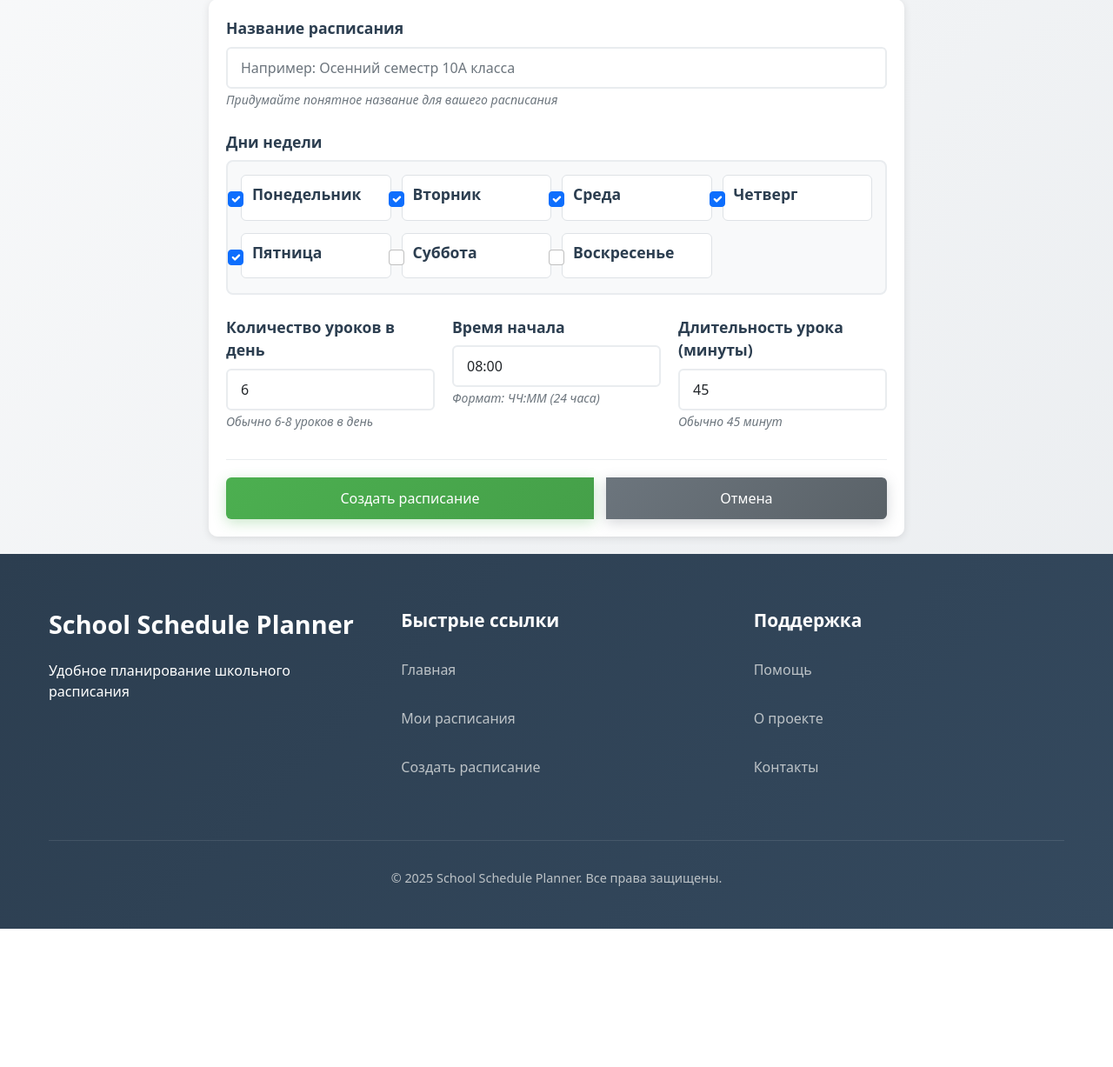
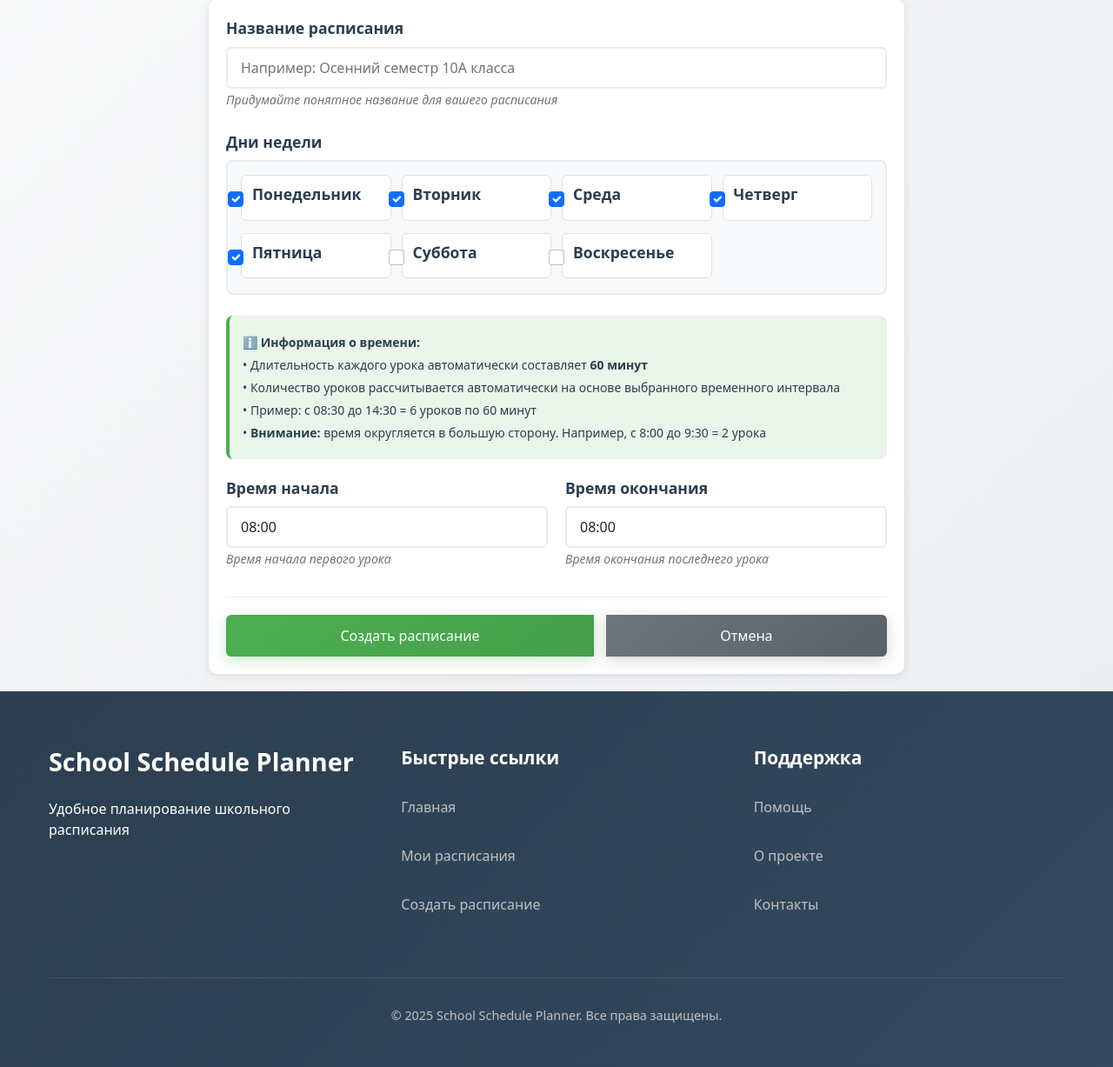
Before and after one commit to KulikovaSasha/school-schedule-website, a Flask app: page /create-schedule in a window 1280 px wide. Shown: the part 147-1374 px from the top of the page at 87% size. Before the commit the page ends 1215 px from the top, so only its background shows below. Run offline with Flask 3, Linux system fonts and the light colour scheme; the visitor is signed in with stand-in values (Sample User, id 1).

Commit message:
Исправлена страница создания расписания

```diff
--- a/app/forms.py
+++ b/app/forms.py
@@ -1,4 +1,3 @@
-
 from flask_wtf import FlaskForm
 from wtforms import StringField, PasswordField, SubmitField, SelectMultipleField, IntegerField, SelectField
 from wtforms.validators import DataRequired, Length, Email, EqualTo
@@ -20,13 +19,10 @@ class RegistrationForm(FlaskForm):
     password2 = PasswordField('Повторите пароль', validators=[DataRequired(), EqualTo('password')])
     submit = SubmitField('Зарегистрироваться')
 
-    # ПЕРЕМЕСТИТЕ валидацию в routes или оставьте здесь, но без импорта User
     def validate_username(self, username):
-        # Валидация будет выполнена в роуте
         pass
 
     def validate_email(self, email):
-        # Валидация будет выполнена в роуте
         pass
 
 class MultiCheckboxField(SelectMultipleField):
@@ -38,7 +34,6 @@ class ScheduleForm(FlaskForm):
     title = StringField('Название расписания',
                         validators=[DataRequired(), Length(max=100)])
 
-    # Множественный выбор дней недели
     days_of_week = MultiCheckboxField('Дни недели',
                                       choices=[
                                           ('mon', 'Понедельник'),
@@ -59,17 +54,16 @@ class ScheduleForm(FlaskForm):
             if day not in valid_days:
                 raise ValidationError(f'Неверный день недели: {day}')
 
-    lessons_per_day = IntegerField('Количество уроков в день', validators=[DataRequired()])
+    # Убрано поле lessons_per_day
     start_time = SelectField('Время начала', choices=[], validators=[DataRequired()])
-    #end_time = SelectField('Время окончания', choices=[], validators=[DataRequired()])
-    lesson_duration = IntegerField('Длительность урока (минуты)', validators=[DataRequired()])
+    end_time = SelectField('Время окончания', choices=[], validators=[DataRequired()])  # Добавлено поле окончания
     submit = SubmitField('Создать расписание')
 
     def __init__(self, *args, **kwargs):
         super(ScheduleForm, self).__init__(*args, **kwargs)
         # Заполняем варианты времени
         self.start_time.choices = self.get_time_choices()
-        #self.end_time.choices = self.get_time_choices()
+        self.end_time.choices = self.get_time_choices()  # Добавлено для окончания
 
     def get_time_choices(self):
         """Возвращает список времени с 8:00 до 20:45 с интервалом 5 минут"""
--- a/app/routes.py
+++ b/app/routes.py
@@ -20,15 +20,23 @@ def count_days_filter(days_json):
         return 0
 
 
-def calculate_lesson_times(start_time, duration_minutes, lessons_count):
-    """Рассчитывает время начала и окончания каждого урока"""
+def calculate_lesson_times(start_time, end_time):
+    """Рассчитывает время начала и окончания каждого урока (фиксированная длительность 60 минут)"""
     try:
         start = datetime.strptime(start_time, '%H:%M')
+        end = datetime.strptime(end_time, '%H:%M')
+
+        # Расчет общего времени в минутах
+        total_minutes = (end - start).total_seconds() / 60
+
+        # Количество уроков по 60 минут каждый - ОКРУГЛЯЕМ В БОЛЬШУЮ СТОРОНУ
+        lessons_count = int((total_minutes + 59) // 60)  # Округляем вверх
+        lessons_count = max(1, lessons_count)  # Минимум 1 урок
+
         times = []
-
         for i in range(lessons_count):
-            lesson_start = start + timedelta(minutes=duration_minutes * i)
-            lesson_end = lesson_start + timedelta(minutes=duration_minutes)
+            lesson_start = start + timedelta(minutes=60 * i)  # Фиксированная длительность 60 минут
+            lesson_end = lesson_start + timedelta(minutes=60)  # Фиксированная длительность 60 минут
             times.append({
                 'start': lesson_start.strftime('%H:%M'),
                 'end': lesson_end.strftime('%H:%M')
@@ -37,7 +45,7 @@ def calculate_lesson_times(start_time, duration_minutes, lessons_count):
         return times
     except ValueError:
         # Если формат времени неверный, возвращаем простую нумерацию
-        return [{'start': f'Урок {i + 1}', 'end': ''} for i in range(lessons_count)]
+        return [{'start': f'Урок {i + 1}', 'end': ''} for i in range(6)]  # Значение по умолчанию
 
 
 def get_day_display_name(day_code):
@@ -101,6 +109,18 @@ def create_schedule():
             print(f"DEBUG: Form data - {form.data}")
             print(f"DEBUG: Days of week data - {form.days_of_week.data}, type: {type(form.days_of_week.data)}")
 
+            # Проверка времени (без всплывающих окон)
+            start_time = form.start_time.data
+            end_time = form.end_time.data
+
+            if start_time and end_time:
+                start = datetime.strptime(start_time, '%H:%M')
+                end = datetime.strptime(end_time, '%H:%M')
+
+                if end <= start:
+                    flash('Время окончания должно быть позже времени начала!', 'danger')
+                    return render_template('create_schedule.html', form=form)
+
             # ИСПРАВЛЕНИЕ: Правильно обрабатываем строку с днями
             if isinstance(form.days_of_week.data, str):
                 # Если это строка с разделителями, преобразуем в список
@@ -127,9 +147,8 @@ def create_schedule():
                 title=form.title.data,
                 user_id=current_user.id,
                 days_of_week=days_json,
-                lessons_per_day=form.lessons_per_day.data,
                 start_time=form.start_time.data,
-                lesson_duration=form.lesson_duration.data
+                end_time=form.end_time.data
             )
 
             db.session.add(schedule)
@@ -167,11 +186,8 @@ def edit_schedule(schedule_id):
     # Безопасное преобразование кодов дней в читаемые названия
     display_days = [get_day_display_name(day) for day in days_list]
 
-    lesson_times = calculate_lesson_times(
-        schedule.start_time,
-        schedule.lesson_duration,
-        schedule.lessons_per_day
-    )
+    # Используем новую функцию с временем окончания
+    lesson_times = calculate_lesson_times(schedule.start_time, schedule.end_time)
 
     # Загружаем существующие уроки если они есть и преобразуем в словари
     lessons = {}
@@ -183,7 +199,7 @@ def edit_schedule(schedule_id):
             'color': lesson.color,
             'lesson_link': lesson.lesson_link,
             'link_text': lesson.link_text,
-            'font_family': lesson.font_family  # Убедитесь, что это поле есть
+            'font_family': lesson.font_family
         }
         # Отладочная информация
         print(f"Lesson {key}: font_family = {lesson.font_family}")
@@ -229,7 +245,7 @@ def save_schedule(schedule_id):
             return jsonify({'success': False, 'error': 'Access denied'}), 403
 
         data = request.get_json()
-        print(f"🔍 DEBUG: Received data: {data}")  # Добавьте эту строку!
+        print(f"🔍 DEBUG: Received data: {data}")
 
         if not data:
             return jsonify({'success': False, 'error': 'No data provided'}), 400
@@ -250,10 +266,9 @@ def save_schedule(schedule_id):
                 try:
                     day_index, lesson_index = map(int, key.split('_'))
 
-                    # ИСПРАВЛЕНИЕ: Правильное имя переменной
+                    # Используем автоматически рассчитанное количество уроков
                     if (0 <= day_index < len(days_list) and
-                            0 <= lesson_index < schedule.lessons_per_day):  # Было lessonIndex, должно быть lesson_index
-
+                            0 <= lesson_index < schedule.lessons_per_day):
                         font_family = lesson_data.get('font_family', 'Bookman Old Style')
                         print(f"🔍 DEBUG: Saving lesson {key} with font: '{font_family}'")
 
@@ -282,7 +297,7 @@ def save_schedule(schedule_id):
         db.session.rollback()
         print(f"❌ ERROR in save_schedule: {str(e)}")
         import traceback
-        traceback.print_exc()  # Эта строка покажет полную трассировку ошибки
+        traceback.print_exc()
         return jsonify({'success': False, 'error': str(e)}), 500
 
 
@@ -305,7 +320,7 @@ def update_lesson(schedule_id):
         color = data.get('color', '#FFFFFF')
         lesson_link = data.get('lesson_link', '').strip()
         link_text = data.get('link_text', '').strip()
-        font_family = data.get('font_family', 'Bookman Old Style')  # Добавлено: получение шрифта
+        font_family = data.get('font_family', 'Bookman Old Style')
 
         # Валидация данных
         if day_index is None or lesson_index is None:
@@ -316,7 +331,6 @@ def update_lesson(schedule_id):
                 try:
                     day_index, lesson_index = map(int, key.split('_'))
 
-                    # ВАЖНО: убедитесь, что font_family извлекается правильно
                     font_family = lesson_data.get('font_family', 'Bookman Old Style')
                     print(f"DEBUG: Saving lesson {key} with font: {font_family}")
 
@@ -328,7 +342,7 @@ def update_lesson(schedule_id):
                         color=lesson_data.get('color', '#FFFFFF'),
                         lesson_link=lesson_data.get('lesson_link', ''),
                         link_text=lesson_data.get('link_text', ''),
-                        font_family=font_family  # Это критически важно!
+                        font_family=font_family
                     )
                     db.session.add(lesson)
 
@@ -355,20 +369,16 @@ def view_schedule(schedule_id):
         flash('У вас нет доступа к этому расписанию.', 'danger')
         return redirect(url_for('main.dashboard'))
 
-
     try:
         days_list = json.loads(schedule.days_of_week)
     except (json.JSONDecodeError, TypeError):
-        days_list = ['mon', 'tue', 'wed', 'thu', 'fri']  # Значение по умолчанию
+        days_list = ['mon', 'tue', 'wed', 'thu', 'fri']
 
     # Безопасное преобразование кодов дней
     display_days = [get_day_display_name(day) for day in days_list]
 
-    lesson_times = calculate_lesson_times(
-        schedule.start_time,
-        schedule.lesson_duration,
-        schedule.lessons_per_day
-    )
+    # Используем новую функцию с временем окончания
+    lesson_times = calculate_lesson_times(schedule.start_time, schedule.end_time)
 
     # Загружаем уроки и преобразуем в словари
     lessons = {}
@@ -380,7 +390,7 @@ def view_schedule(schedule_id):
             'color': lesson.color,
             'lesson_link': lesson.lesson_link,
             'link_text': lesson.link_text,
-            'font_family': lesson.font_family  # Добавлено: включение шрифта в данные
+            'font_family': lesson.font_family
         }
 
     current_time = datetime.now().strftime("%d.%m.%Y %H:%M")
@@ -401,7 +411,7 @@ def delete_schedule(schedule_id):
     schedule = Schedule.query.get_or_404(schedule_id)
 
     # Проверяем права доступа
-    if schedule.user_id != current_user.id:  # Исправлено: user_id вместо author
+    if schedule.user_id != current_user.id:
         flash('У вас нет доступа к этому расписанию.', 'danger')
         return redirect(url_for('main.dashboard'))
 
@@ -577,7 +587,7 @@ def fix_old_data():
 
 @main.route('/profile')
 @login_required
-def user_profile():  # Изменил имя на user_profile чтобы избежать конфликта
+def user_profile():
     """Страница профиля пользователя"""
     try:
         print(f"DEBUG: Loading profile for user {current_user.id}")
@@ -596,7 +606,7 @@ def user_profile():  # Изменил имя на user_profile чтобы изб
                 total_lessons += schedule.lessons_per_day * len(days_list)
             except (json.JSONDecodeError, TypeError) as e:
                 print(f"DEBUG: Error parsing days for schedule {schedule.id}: {e}")
-                total_lessons += schedule.lessons_per_day * 5  # Default to 5 days
+                total_lessons += schedule.lessons_per_day * 5
 
         print(f"DEBUG: Total lessons: {total_lessons}")
 
--- a/templates/create_schedule.html
+++ b/templates/create_schedule.html
@@ -1,4 +1,3 @@
-
 {% extends "base.html" %}
 
 {% block extra_css %}
@@ -147,6 +146,39 @@
         font-weight: bold;
     }
 
+    .time-info {
+        background: #e8f5e8;
+        padding: 15px;
+        border-radius: 8px;
+        margin-bottom: 20px;
+        border-left: 4px solid #4CAF50;
+    }
+
+    .time-info p {
+        margin: 5px 0;
+        color: #2c3e50;
+        font-size: 14px;
+    }
+
+    .lessons-preview {
+        background: #fff3cd;
+        padding: 15px;
+        border-radius: 8px;
+        margin-bottom: 20px;
+        border-left: 4px solid #ffc107;
+        display: none;
+    }
+
+    .lessons-preview h4 {
+        margin: 0 0 10px 0;
+        color: #856404;
+    }
+
+    .lessons-list {
+        font-size: 14px;
+        color: #856404;
+    }
+
     /* Адаптивность для мобильных устройств */
     @media (max-width: 768px) {
         .schedule-form {
@@ -209,32 +241,36 @@
             {% endfor %}
         </div>
 
+        <div class="time-info">
+            <p><strong>ℹ️ Информация о времени:</strong></p>
+            <p>• Длительность каждого урока автоматически составляет <strong>60 минут</strong></p>
+            <p>• Количество уроков рассчитывается автоматически на основе выбранного временного интервала</p>
+            <p>• Пример: с 08:30 до 14:30 = 6 уроков по 60 минут</p>
+            <p>• <strong>Внимание:</strong> время округляется в большую сторону. Например, с 8:00 до 9:30 = 2 урока</p>
+        </div>
+
+        <div class="lessons-preview" id="lessonsPreview">
+            <h4>📊 Предварительный расчет:</h4>
+            <div class="lessons-list" id="lessonsList"></div>
+        </div>
+
         <div class="form-row">
-            <div class="form-group">
-                {{ form.lessons_per_day.label }}
-                {{ form.lessons_per_day(class="form-control", min=1, max=20, value=6) }}
-                {% if form.lessons_per_day.errors %}
-                    <div class="error">{{ form.lessons_per_day.errors[0] }}</div>
-                {% endif %}
-                <small class="form-text">Обычно 6-8 уроков в день</small>
-            </div>
-
             <div class="form-group">
                 {{ form.start_time.label }}
                 {{ form.start_time(class="form-control", placeholder="09:00", value="08:30") }}
                 {% if form.start_time.errors %}
                     <div class="error">{{ form.start_time.errors[0] }}</div>
                 {% endif %}
-                <small class="form-text">Формат: ЧЧ:MM (24 часа)</small>
+                <small class="form-text">Время начала первого урока</small>
             </div>
 
             <div class="form-group">
-                {{ form.lesson_duration.label }}
-                {{ form.lesson_duration(class="form-control", min=30, max=120, value=45) }}
-                {% if form.lesson_duration.errors %}
-                    <div class="error">{{ form.lesson_duration.errors[0] }}</div>
+                {{ form.end_time.label }}
+                {{ form.end_time(class="form-control", placeholder="15:00", value="14:30") }}
+                {% if form.end_time.errors %}
+                    <div class="error">{{ form.end_time.errors[0] }}</div>
                 {% endif %}
-                <small class="form-text">Обычно 45 минут</small>
+                <small class="form-text">Время окончания последнего урока</small>
             </div>
         </div>
 
@@ -252,23 +288,76 @@ document.addEventListener('DOMContentLoaded', function() {
     // Автоматическое выделение рабочих дней по умолчанию
     const defaultDays = ['mon', 'tue', 'wed', 'thu', 'fri'];
     defaultDays.forEach(day => {
-        const checkbox = document.getElementById('day-' + day);
+        const checkbox = document.getElementById('day_' + day);
         if (checkbox) {
             checkbox.checked = true;
         }
     });
 
-    // Валидация времени
-    const timeInput = document.querySelector('input[name="start_time"]');
-    if (timeInput) {
-        timeInput.addEventListener('blur', function() {
-            const timePattern = /^([0-1]?[0-9]|2[0-3]):[0-5][0-9]$/;
-            if (this.value && !timePattern.test(this.value)) {
-                alert('Пожалуйста, введите время в формате ЧЧ:MM (например, 09:00)');
-                this.value = '08:30';
-                this.focus();
+    // Элементы DOM
+    const startTimeInput = document.querySelector('select[name="start_time"]');
+    const endTimeInput = document.querySelector('select[name="end_time"]');
+    const lessonsPreview = document.getElementById('lessonsPreview');
+    const lessonsList = document.getElementById('lessonsList');
+
+    // Функция для расчета и отображения уроков
+    function calculateAndDisplayLessons() {
+        if (!startTimeInput || !endTimeInput) return;
+
+        const startTime = startTimeInput.value;
+        const endTime = endTimeInput.value;
+
+        if (startTime && endTime) {
+            const start = new Date('2000-01-01T' + startTime + ':00');
+            const end = new Date('2000-01-01T' + endTime + ':00');
+
+            if (end <= start) {
+                // Скрываем превью при ошибке времени
+                lessonsPreview.style.display = 'none';
+                return false;
             }
-        });
+
+            // Расчет количества уроков (округляем вверх)
+            const diffMs = end - start;
+            const diffMinutes = diffMs / (1000 * 60);
+            const lessonsCount = Math.ceil(diffMinutes / 60); // Округляем вверх
+            const actualLessonsCount = Math.max(1, lessonsCount);
+
+            // Отображаем превью
+            lessonsPreview.style.display = 'block';
+
+            // Формируем список уроков
+            let lessonsHTML = `<p>Будет создано <strong>${actualLessonsCount}</strong> уроков:</p>`;
+            lessonsHTML += '<ol style="margin-left: 20px;">';
+
+            for (let i = 0; i < actualLessonsCount; i++) {
+                const lessonStart = new Date(start.getTime() + i * 60 * 60 * 1000);
+                const lessonEnd = new Date(lessonStart.getTime() + 60 * 60 * 1000);
+
+                const startStr = lessonStart.toTimeString().substring(0, 5);
+                const endStr = lessonEnd.toTimeString().substring(0, 5);
+
+                lessonsHTML += `<li>${startStr} - ${endStr}</li>`;
+            }
+
+            lessonsHTML += '</ol>';
+            lessonsList.innerHTML = lessonsHTML;
+
+            console.log(`📊 Будет создано ${actualLessonsCount} уроков по 60 минут`);
+            return true;
+        }
+
+        lessonsPreview.style.display = 'none';
+        return false;
+    }
+
+    // Обработчики событий
+    if (startTimeInput) {
+        startTimeInput.addEventListener('change', calculateAndDisplayLessons);
+    }
+
+    if (endTimeInput) {
+        endTimeInput.addEventListener('change', calculateAndDisplayLessons);
     }
 
     // Подсказки при наведении на дни недели
@@ -284,6 +373,9 @@ document.addEventListener('DOMContentLoaded', function() {
             this.style.fontWeight = 'normal';
         });
     });
+
+    // Предварительный расчет при загрузке
+    setTimeout(calculateAndDisplayLessons, 100);
 });
 </script>
 {% endblock %}
--- a/templates/edit_schedule.html
+++ b/templates/edit_schedule.html
@@ -555,13 +555,13 @@
                 <strong>📅 Дни недели:</strong> {{ days|join(', ') }}
             </div>
             <div class="info-item">
-                <strong>⏰ Уроков в день:</strong> {{ schedule.lessons_per_day }}
+                <strong>⏰ Уроков в день:</strong> {{ schedule.lessons_per_day }} (автоматически)
             </div>
             <div class="info-item">
-                <strong>🕘 Первый урок:</strong> {{ schedule.start_time }}
+                <strong>🕘 Время занятий:</strong> {{ schedule.start_time }} - {{ schedule.end_time }}
             </div>
             <div class="info-item">
-                <strong>⏱ Длительность урока:</strong> {{ schedule.lesson_duration }} минут
+                <strong>⏱ Длительность урока:</strong> 60 минут (фиксированно)
             </div>
         </div>
     </div>
```
Also changed, not shown: app/models.py (+27 -4 lines), templates/view_schedule.html (+4 -4 lines).
